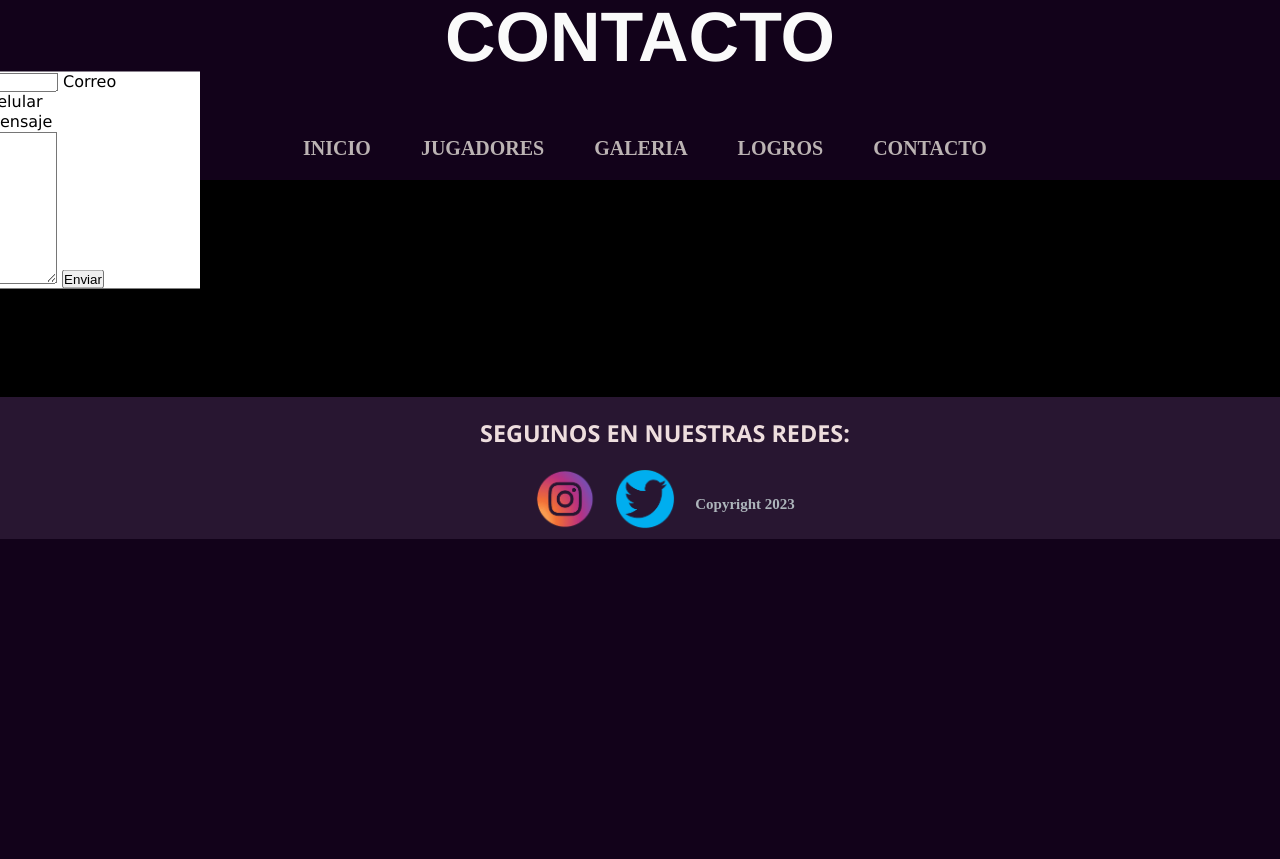
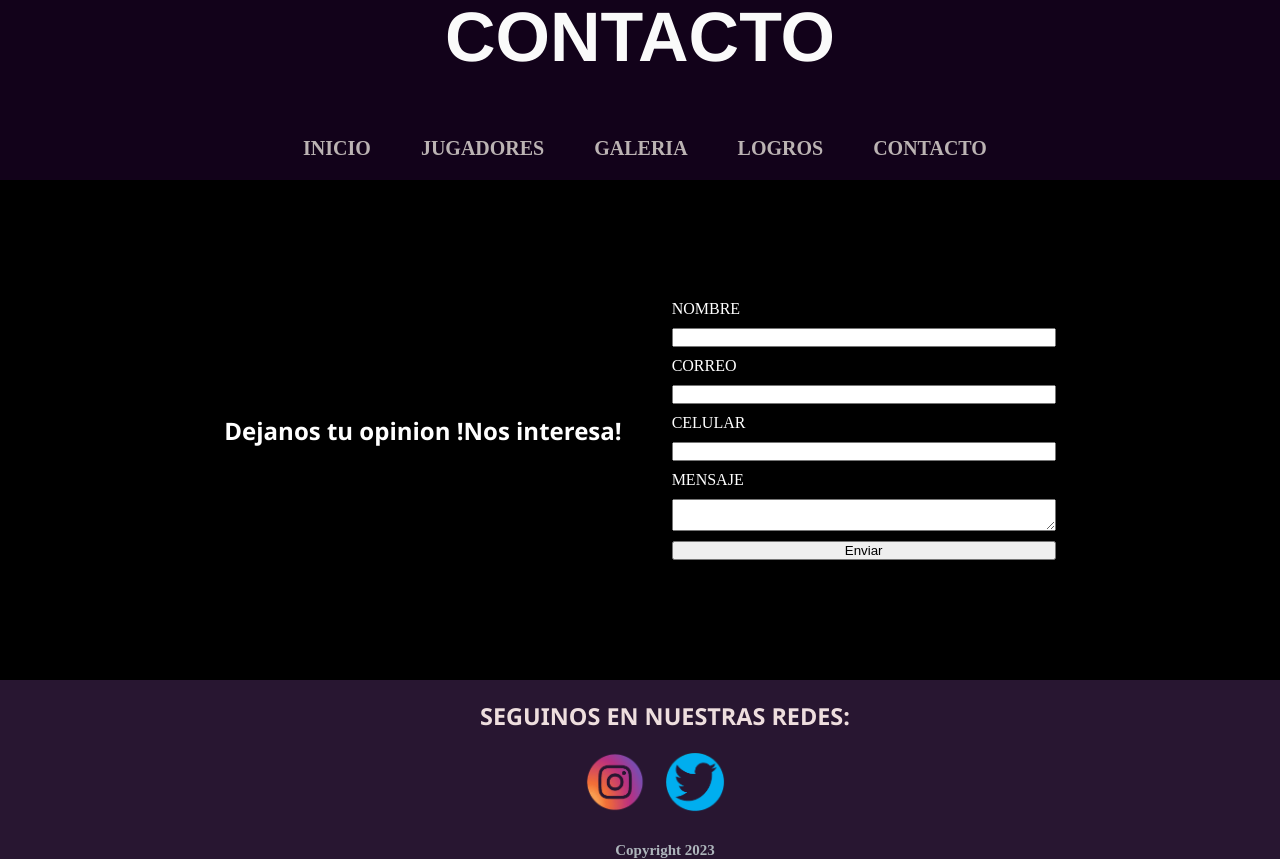
Before and after one commit to GonzaIbanez/9z, a plain HTML site: page Paginas/Contacto.html in a window 1280 px wide. Shown: the part 21-880 px from the top of the page. Before the commit the page ends 800 px from the top, so only its background shows below. Drawn offline with Linux system fonts and the light colour scheme; files that its build step writes are made by us from their sources; files whose address does not match are found by name.

Commit message:
Paginas desktop listas

```diff
--- a/Paginas/Contacto.html
+++ b/Paginas/Contacto.html
@@ -1,5 +1,6 @@
 <!DOCTYPE html>
 <html lang="en">
+
 <head>
     <meta charset="UTF-8">
     <meta http-equiv="X-UA-Compatible" content="IE=edge">
@@ -9,6 +10,7 @@
     <link rel="stylesheet" href="css/bootstrap-grid.min.css">
     <link rel="stylesheet" href="../css/estilos.css">
 </head>
+
 <body class="body">
     <header class="header">
         <div class="logoprincipal">
@@ -27,24 +29,24 @@
     </header>
 
     <main class="maincontacto">
-    <section class="formcontact">
-        <form action="" class="Contacto">
-        <label for="Nombres">Nombres</label>
-        <input type="text" name="Nombres" id="Nombres">
+        <h2>Dejanos tu opinion !Nos interesa!</h2>
+        <div class="hijoform">
+            <form action="" class="contacto" method="POST">
+                <label for="nombres">NOMBRE</label>
+                <input type="text" name="nombres" >
 
-        <label for="Correo">Correo</label>
-        <input type="text" name="Correo" id="Correo">
+                <label for="correo">CORREO</label>
+                <input type="text" name="correo" >
 
-        <label for="Celular">Celular</label>
-        <input type="text" name="Celular" id="Celular">
+                <label for="nombres">CELULAR</label>
+                <input type="text" name="celular" >
 
-        <label for="Mensaje">Mensaje</label>
-        <textarea name="Mensaje" id="Mensaje" cols="30" rows="10"></textarea>
-        <input type="submit" value="Enviar" id="">
+                <label for="mensaje">MENSAJE</label>
+                <textarea name="mensaje" ></textarea>
+                <input type="submit" value="Enviar">
             </form>
-    </section>
+        </div>
     </main>
-
 
     <footer class="Footer">
         <div class="h3">
@@ -59,9 +61,9 @@
                 <a target="_blank" href="https://twitter.com/9zTeam"><img
                         src="../Imagenes/twitter_png-removebg-preview.png" alt="Twitter"></a>
             </div>
+        </div>
         <div class="copy">
             <p>Copyright 2023 </p>
-        </div>
         </div>
     </footer>
 
@@ -69,4 +71,5 @@
 
     <script src="js/bootstrap.min.js"></script>
 </body>
+
 </html>
--- a/scss/estilos.scss
+++ b/scss/estilos.scss
@@ -157,9 +157,7 @@
                 display: flex;
                 justify-content: center;
                 align-items: center;
-
             }
-
             .footertwitter {
                 @extend .footerinsta;
             }
@@ -228,6 +226,8 @@
         p {
             color: white;
         }
+    }
+    .contjugadores {
     }
 
 
@@ -326,24 +326,33 @@
 
 
     /*Contacto*/
-    .maincontacto{
-        background-color:white ;
-        font-family: 'Lucida Sans', 'Lucida Sans Regular', 'Lucida Grande', 'Lucida Sans Unicode', Geneva, Verdana, sans-serif;
+    .hijoform {
+        display: flex;
+        justify-content: center;
+        background-color: rgb(0, 0, 0);
+        color: white;
+        height: 500px;
+        align-items: center;
     }
-
-    .formcontact{
+    .contacto {
         display: flex;
-        background-color: white;
-        width: 400px;
+        flex-direction: column;
+        width: 30vw;
+        background-color: black;
+        gap: 10px;
+    }
+.maincontacto {
+    display: flex;
+    justify-content: center;
+    h2 {
+        color: white;
+        align-items: center;
+        display: flex;
         justify-content: center;
-        transform: translate(-50%, -50%);
+        text-align: center;
+        font-family: 'Segoe UI', Tahoma, Geneva, Verdana, sans-serif;
     }
-    .contact{
-        overflow: hidden;
-        color: gray;
-
-    }
-
+}
 
 
 
```
Also changed, not shown: css/estilos.css, 1 other file. Lines whose indentation alone changed are shown as unchanged.
